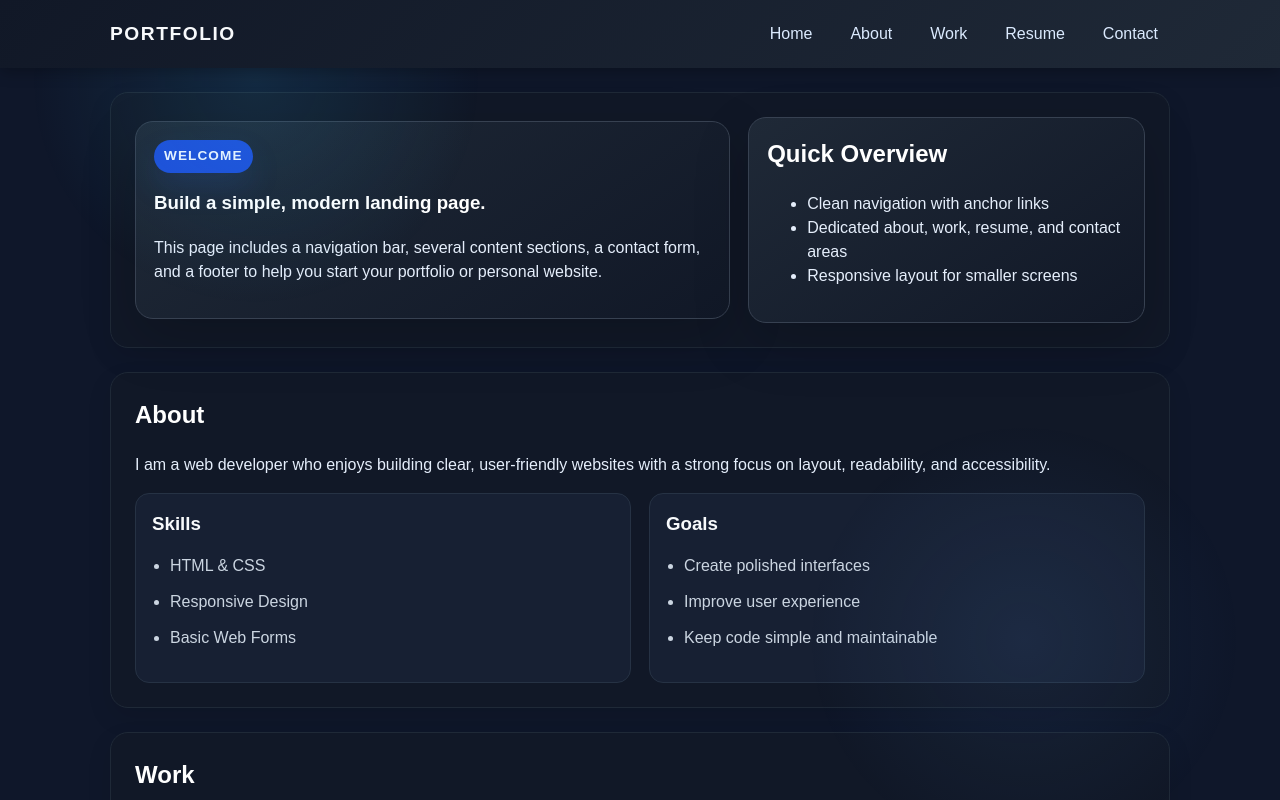
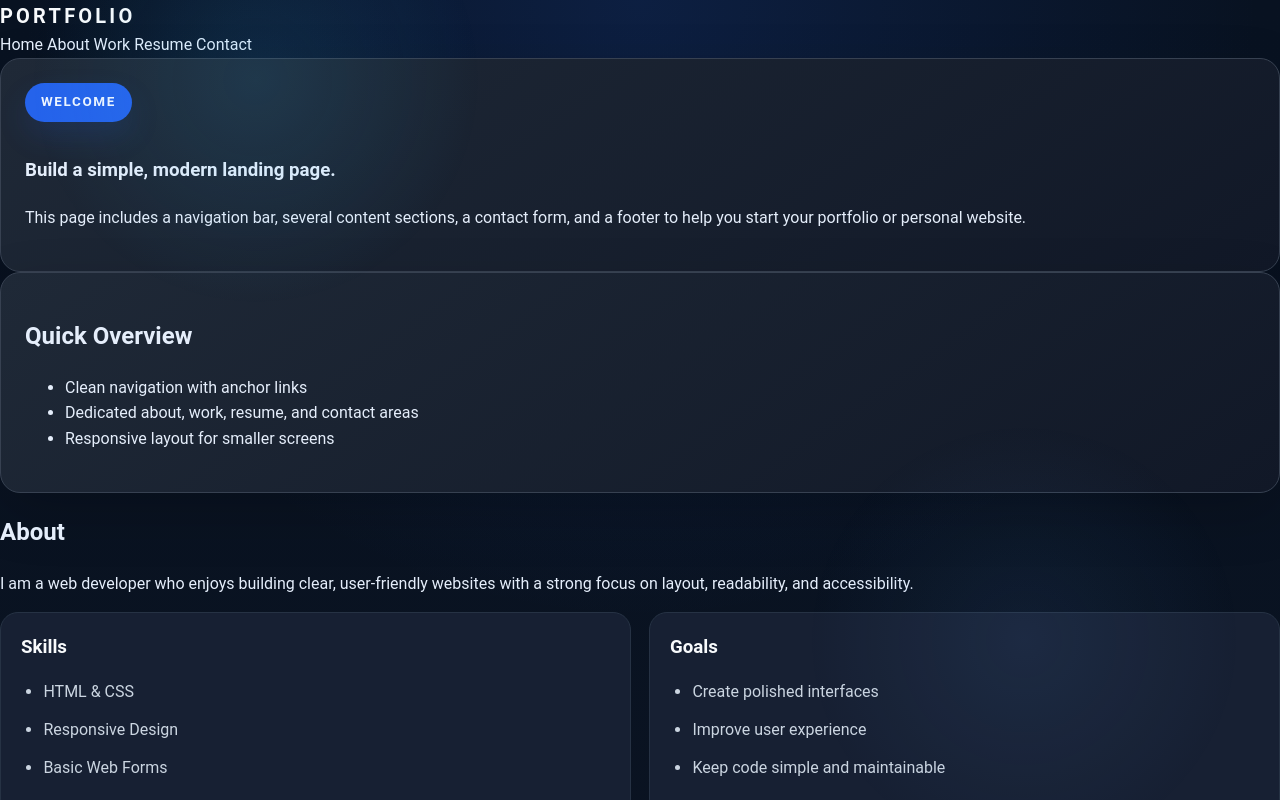
Before and after one commit to kendichristine/HTML_Project, a plain HTML site: page index.html in a window 1280 px wide. Shown: the top 800 px of the page. Drawn offline with Linux system fonts and the light colour scheme.

Commit message:
removing inline styling

```diff
--- a/HTML_Project.html
+++ b/index.html
@@ -5,166 +5,6 @@
     <meta name="viewport" content="width=device-width, initial-scale=1.0">
     <title>kendi Portfolio</title>
     <link rel="stylesheet" href="styles.css">
-    <style>
-        :root {
-            color-scheme: light;
-            font-family: Arial, Helvetica, sans-serif;
-            line-height: 1.5;
-        }
-
-        * { box-sizing: border-box; }
-
-        body {
-            margin: 0;
-            background: #0f172a;
-            color: #e5eefb;
-        }
-
-        a { text-decoration: none; color: inherit; }
-
-        header {
-            background: linear-gradient(135deg, #111827, #1f2937);
-            position: sticky;
-            top: 0;
-            z-index: 10;
-            box-shadow: 0 4px 14px rgba(0,0,0,0.25);
-        }
-
-        nav {
-            max-width: 1100px;
-            margin: 0 auto;
-            display: flex;
-            justify-content: space-between;
-            align-items: center;
-            padding: 14px 20px;
-        }
-
-        .brand {
-            font-size: 1.2rem;
-            font-weight: 700;
-            letter-spacing: 0.08em;
-            text-transform: uppercase;
-        }
-
-        .nav-links {
-            display: flex;
-            gap: 14px;
-            flex-wrap: wrap;
-        }
-
-        .nav-links a {
-            padding: 8px 12px;
-            border-radius: 999px;
-            color: #dbeafe;
-            transition: background-color 0.2s ease;
-        }
-
-        .nav-links a:hover {
-            background: #2563eb;
-        }
-
-        main {
-            max-width: 1100px;
-            margin: 0 auto;
-            padding: 24px 20px 60px;
-        }
-
-        section {
-            background: #111827;
-            border: 1px solid #1f2937;
-            border-radius: 18px;
-            padding: 24px;
-            margin-bottom: 24px;
-            box-shadow: 0 10px 25px rgba(0,0,0,0.1);
-        }
-
-        h1, h2 {
-            margin-top: 0;
-            color: #ffffff;
-        }
-
-        .hero {
-            display: grid;
-            gap: 18px;
-            align-items: center;
-            grid-template-columns: 1.2fr 0.8fr;
-        }
-
-        .hero-card {
-            background: linear-gradient(145deg, #1f2937, #111827);
-            border: 1px solid #374151;
-            border-radius: 18px;
-            padding: 18px;
-        }
-
-        .pill {
-            display: inline-block;
-            background: #1d4ed8;
-            color: #eff6ff;
-            border-radius: 999px;
-            padding: 6px 10px;
-            font-size: 0.85rem;
-            font-weight: 700;
-            text-transform: uppercase;
-            letter-spacing: 0.08em;
-        }
-
-        .grid-2 {
-            display: grid;
-            grid-template-columns: repeat(2, 1fr);
-            gap: 18px;
-        }
-
-        .card {
-            background: #172033;
-            border: 1px solid #263244;
-            border-radius: 14px;
-            padding: 16px;
-        }
-
-        .card ul { padding-left: 18px; }
-
-        form {
-            display: grid;
-            gap: 12px;
-        }
-
-        label {
-            font-weight: 600;
-            color: #dbeafe;
-        }
-
-        input, textarea {
-            width: 100%;
-            padding: 10px 12px;
-            border-radius: 10px;
-            border: 1px solid #334155;
-            background: #0b1220;
-            color: #eff6ff;
-        }
-
-        button {
-            width: fit-content;
-            padding: 10px 16px;
-            border: none;
-            border-radius: 10px;
-            background: #2563eb;
-            color: #ffffff;
-            font-weight: 700;
-            cursor: pointer;
-        }
-
-        footer {
-            text-align: center;
-            padding: 18px 20px 28px;
-            color: #cbd5e1;
-            background: #020617;
-        }
-
-        @media (max-width: 820px) {
-            .hero, .grid-2 { grid-template-columns: 1fr; }
-        }
-    </style>
 </head>
 <body>
     <header>
```
